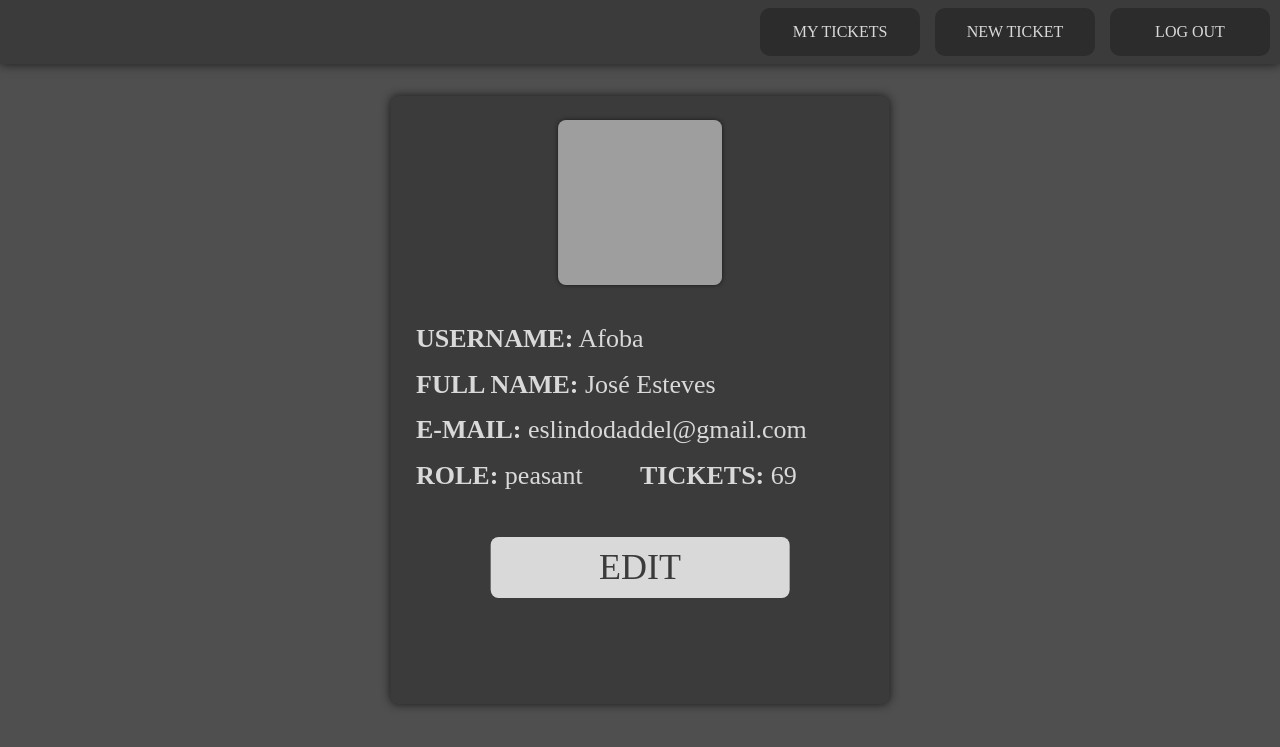
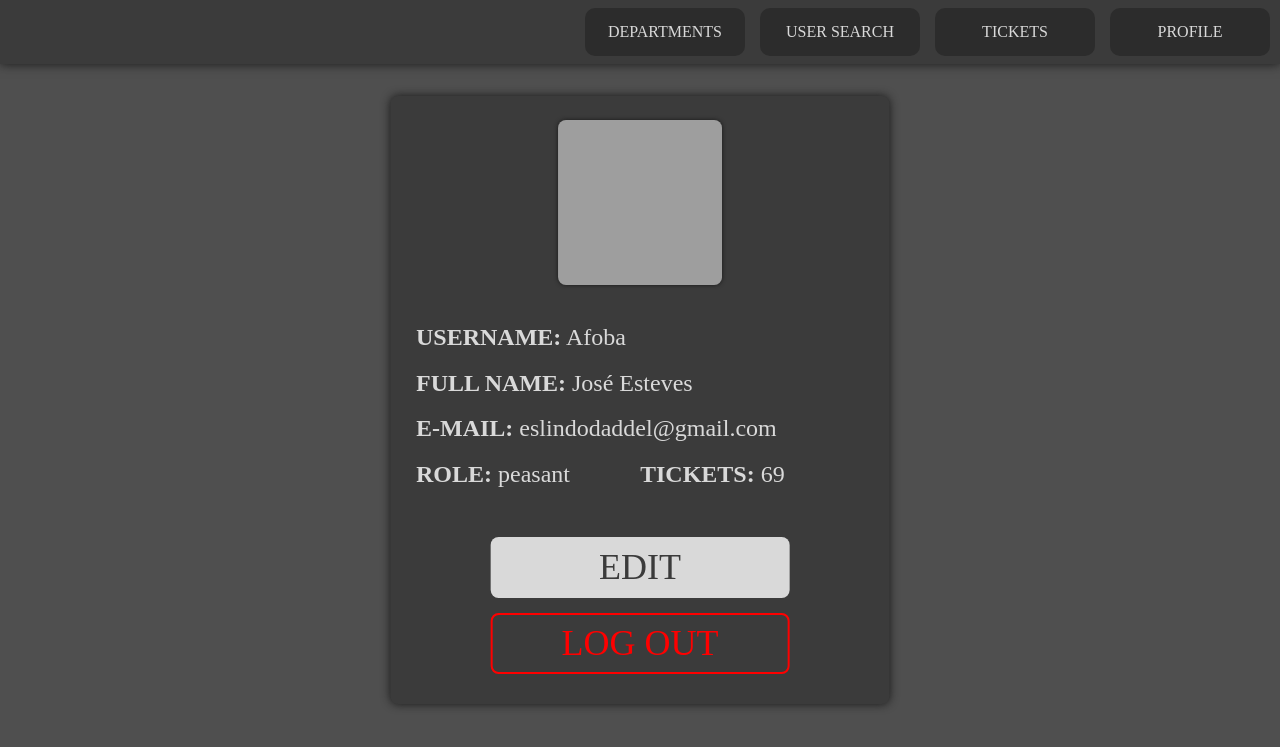
Before and after one commit to GonPedro/FEUP-TicketMaster, a PHP site: page /profile.html in a window 1280 px wide. Shown: the top 747 px of the page. Run offline with PHP 8.4, Linux system fonts and the light colour scheme; some web fonts are replaced; grey boxes are pictures that could not be loaded.

Commit message:
Changed Top Bar

```diff
--- a/src/profile.html
+++ b/src/profile.html
@@ -10,9 +10,10 @@
 
 <body>
     <div class="topbar">
-        <button id="mticket">MY TICKETS</button>
-        <button id="nticket">NEW TICKET</button>
-        <button id="logout">LOG OUT</button>
+        <button id="a">DEPARTMENTS</button>
+        <button id="nticket">USER SEARCH</button>
+        <button id="mticket">TICKETS</button>
+        <button id="nticket">PROFILE</button>
     </div>
 
     <div class="profile">
@@ -23,6 +24,7 @@
         <label id="role"><span id="bold">ROLE:</span> peasant</label>
         <label id="closedticks"><span id="bold">TICKETS:</span> 69</label>
         <button id="edit">EDIT</button>
+        <button id="logout">LOG OUT</button>
     </div>
 </body>
 
--- a/src/structure.css
+++ b/src/structure.css
@@ -554,3 +554,18 @@ select,
         .filterlabels[id="row2"] {
             top: 12em
         }
+
+        .new {
+            left: calc(100% - 3em);
+            position: fixed;
+            width: calc(2em + 1vmin);
+            height: calc(2em + 1vmin);
+            ;
+            margin: 0;
+            padding: 0;
+            top: calc(100% - 3em);
+        }
+
+        #logout {
+            top: 85%;
+        }
--- a/src/style.css
+++ b/src/style.css
@@ -102,7 +102,8 @@
 
     .ticket label[id="title"] {
         color: #D9D9D9;
-        font-size: 35px;
+        font-size: min(35px, 3.5vh);
+        text-overflow: ellipsis;
     }
 
     .msginput input[type="text"] {
@@ -174,8 +175,10 @@
     }
 
     .profile label {
-        font-size: 3.25vh;
+        font-size: 3vh;
         color: #d9d9d9;
+        overflow: hidden;
+        text-overflow: ellipsis;
     }
 
     .ticketdata label {
@@ -215,3 +218,19 @@
     .filterboxes input[type="submit"] {
         font-size: 2vw;
     }
+
+    .new {
+        background-color: #D9D9D9;
+        color: #3B3B3B;
+        border: none;
+        font-size: 2em;
+        border-radius: 50%;
+        text-align: center;
+        box-shadow: 0px 0px 8px #181818;
+    }
+
+    #logout {
+        background-color: #3B3B3B;
+        border: solid 2px red;
+        color: red;
+    }
```
Also changed, not shown: src/create.html (+4 -3 lines), src/edit_profile.html (+4 -3 lines), src/edit_ticket.html (+4 -3 lines), src/tick.html (+4 -3 lines), src/tickets.html (+5 -3 lines). Lines whose indentation alone changed are shown as unchanged.
